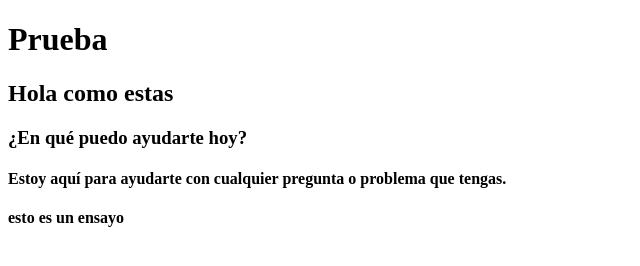
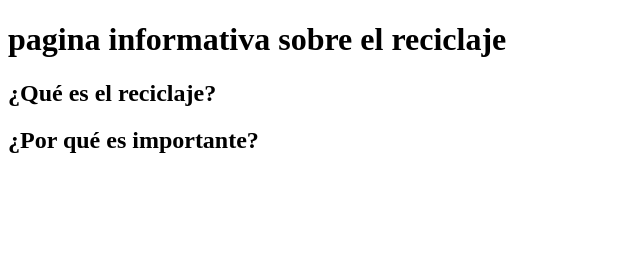
Before and after one commit to alexgomezgt1200/Proyecto-pagina-web-reciclaje, a plain HTML site: page index.html in a window 1280 px wide. Shown: the whole page, without its empty margins (0-640 px from the left). Drawn offline with Linux system fonts and the light colour scheme.

Commit message:
prueba pagina principal

```diff
--- a/index.html
+++ b/index.html
@@ -6,10 +6,18 @@
     <title>Pagina reciclaje</title>
 </head>
 <body>
-    <h1>Prueba</h1>
-    <h2>Hola como estas</h2>
-    <h3>¿En qué puedo ayudarte hoy?</h3>
-    <h4>Estoy aquí para ayudarte con cualquier pregunta o problema que tengas.</h4>
-    <h4>esto es un ensayo</h4>
+   <div class="primerTitulo">
+     <h1>pagina informativa sobre el reciclaje</h1>
+    </div>
+
+   <div class="subtitulo1">
+     <h2>¿Qué es el reciclaje?</h2>
+     <p></p>
+    </div>
+
+    <div class="subtitulo2">
+        <h2>¿Por qué es importante?</h2>
+        <p></p>
+     </div>
 </body>
 </html>
```
